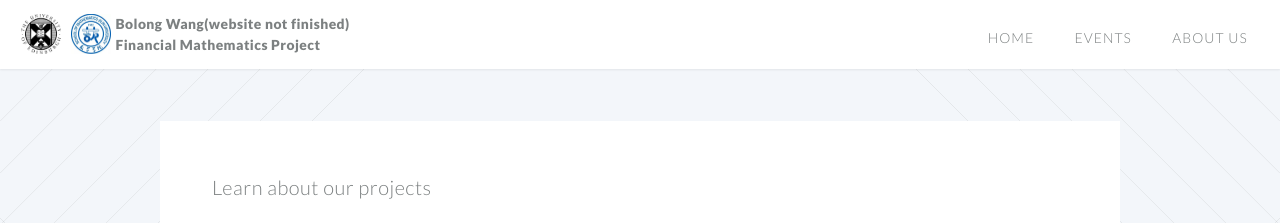
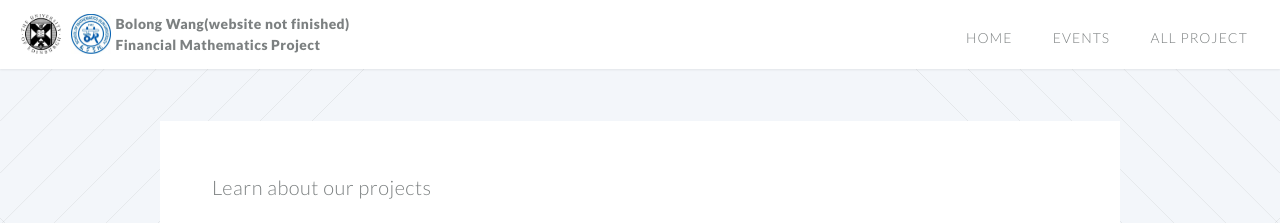
Before and after one commit to Gonewiththewind4/Project-Display, a Jekyll site: the page built from projects.html, in a window 1280 px wide. Shown: the top 223 px of the page. Built offline with Jekyll 4.4.1, drawn with Linux system fonts in a browser that asks for light colours.

Commit message:
Update _config.yml

```diff
--- a/_config.yml
+++ b/_config.yml
@@ -31,5 +31,5 @@ googleAnalyticsSiteUrl: "auto"
 # Navigation
 navigationLinks:
  - {permalink: "/", text: "Home"}
- - {permalink: "/events/", text: "Events"}
- - {permalink: "/about/", text: "About Us"}
+ - {permalink: "/Project-Display/events/", text: "Events"}
+ - {permalink: "/Project-Display/about/", text: "All Project"}
```
